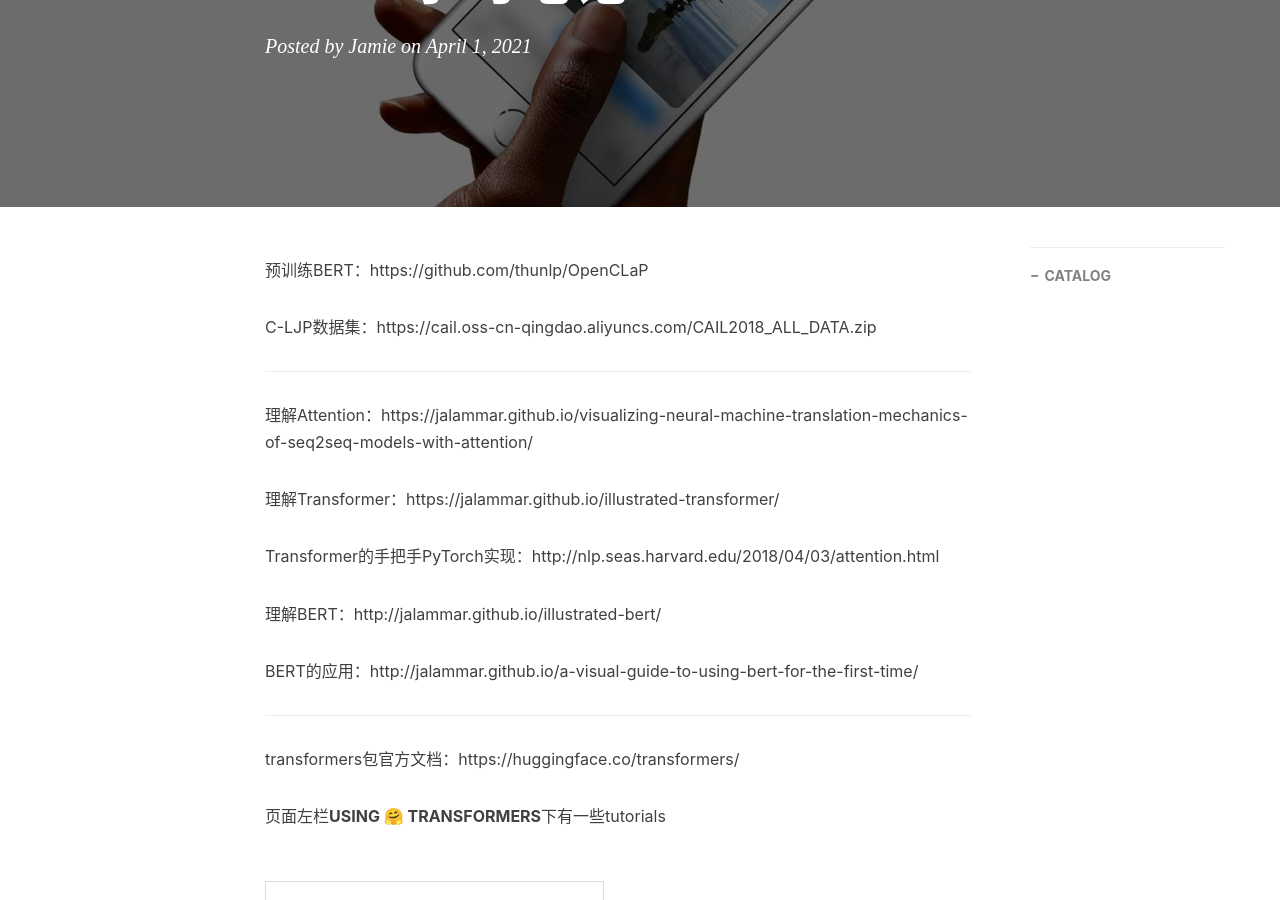
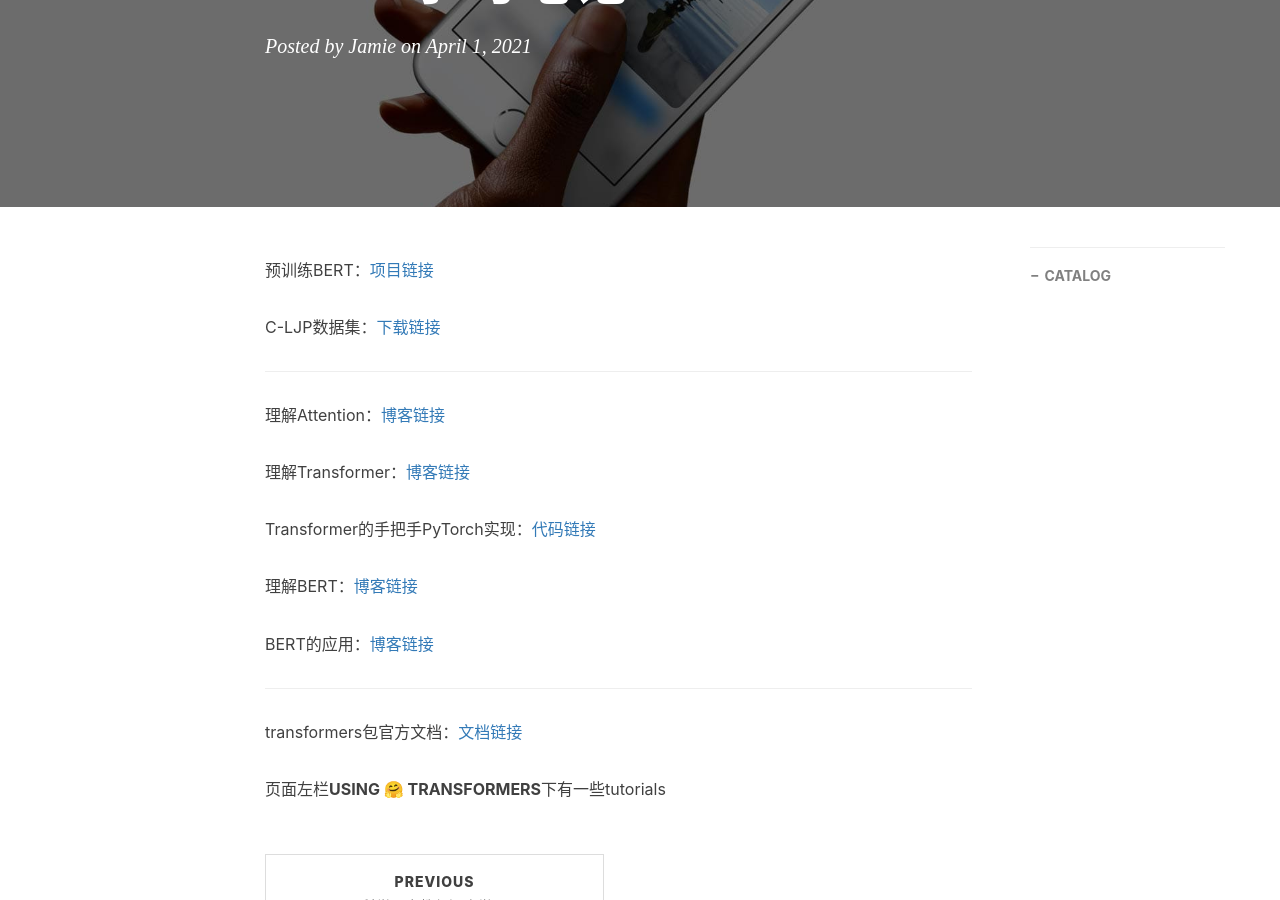
Before and after one commit to jamie-cao/jamie-cao.github.io, a Jekyll site: the page built from _posts/2021-04-01-BERT学习笔记.md, in a window 1280 px wide and 900 px high, scrolled down 250 px. Built offline with Jekyll 4.4.1, drawn with Linux system fonts in a browser that asks for light colours; nearby versions of some CDN libraries; comment, search, counter and statistics services are not loaded.

Commit message:
Update 2021-04-01-BERT学习笔记.md

```diff
--- a/_posts/2021-04-01-BERT学习笔记.md
+++ b/_posts/2021-04-01-BERT学习笔记.md
@@ -10,24 +10,24 @@
     - BERT
 ---
 
-预训练BERT：https://github.com/thunlp/OpenCLaP
+预训练BERT：[项目链接](https://github.com/thunlp/OpenCLaP)
 
-C-LJP数据集：https://cail.oss-cn-qingdao.aliyuncs.com/CAIL2018_ALL_DATA.zip
+C-LJP数据集：[下载链接](https://cail.oss-cn-qingdao.aliyuncs.com/CAIL2018_ALL_DATA.zip)
 
 ***
 
-理解Attention：https://jalammar.github.io/visualizing-neural-machine-translation-mechanics-of-seq2seq-models-with-attention/
+理解Attention：[博客链接](https://jalammar.github.io/visualizing-neural-machine-translation-mechanics-of-seq2seq-models-with-attention/)
 
-理解Transformer：https://jalammar.github.io/illustrated-transformer/
+理解Transformer：[博客链接](https://jalammar.github.io/illustrated-transformer/)
 
-Transformer的手把手PyTorch实现：http://nlp.seas.harvard.edu/2018/04/03/attention.html
+Transformer的手把手PyTorch实现：[代码链接](http://nlp.seas.harvard.edu/2018/04/03/attention.html)
 
-理解BERT：http://jalammar.github.io/illustrated-bert/
+理解BERT：[博客链接](http://jalammar.github.io/illustrated-bert/)
 
-BERT的应用：http://jalammar.github.io/a-visual-guide-to-using-bert-for-the-first-time/
+BERT的应用：[博客链接](http://jalammar.github.io/a-visual-guide-to-using-bert-for-the-first-time/)
 
 ***
 
-transformers包官方文档：https://huggingface.co/transformers/
+transformers包官方文档：[文档链接](https://huggingface.co/transformers/)
 
 页面左栏**USING 🤗 TRANSFORMERS**下有一些tutorials
```
